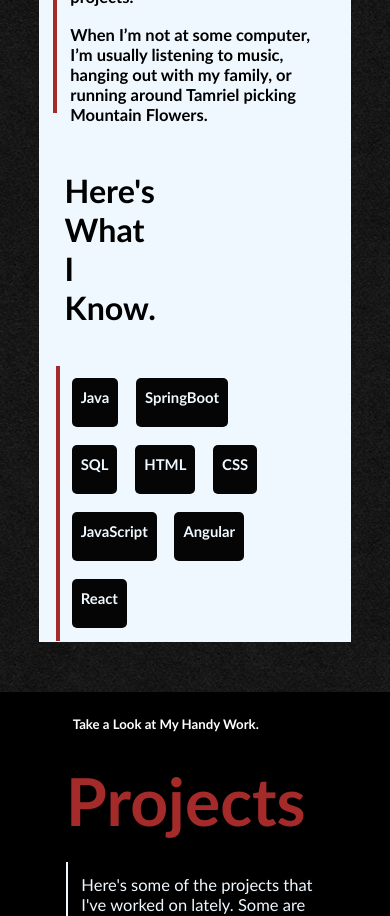
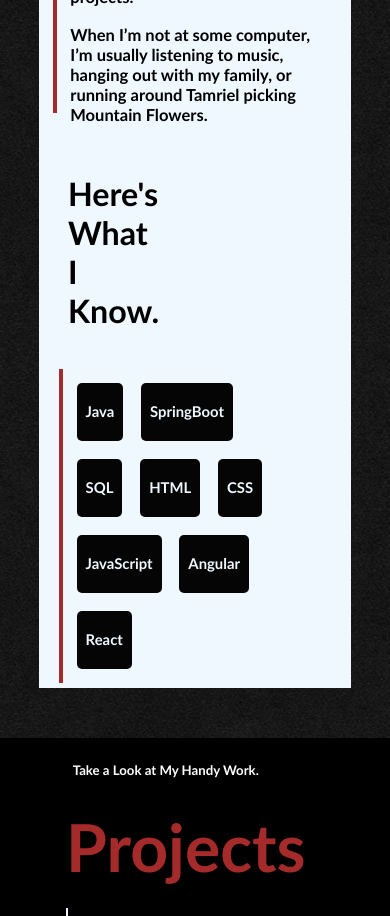
Before and after one commit to Surefire10/Surefire10.github.io, a React (Create React App) app: page / in a window 390 px wide. Shown: the part 1480-2396 px from the top of the page. Built offline with nearby package versions, Linux system fonts and the light colour scheme.

Commit message:
Changed skills height

```diff
--- a/src/pages/About.module.css
+++ b/src/pages/About.module.css
@@ -152,7 +152,7 @@
 }
 
 
-/*mid screen and landscape (too much space between titile and content)*/
+/*mid screen and landscape (too much space between title and content)*/
 
 @media(max-width :57.5em){
 
@@ -251,6 +251,7 @@
     justify-content:flex-start;
     width: 80%;
     height: auto;
+    padding: 0.2em;
 
 
 }
@@ -271,7 +272,8 @@
     width: 90%;
     height: 40%;
     border-left: 4px solid brown;
-    padding: 0.2em;
+    padding: 0.3em;
+
 
 
 
@@ -279,7 +281,15 @@
 
 .skills div{
 
-    height: 8%;
+    height: fit-content;
+
+
+
+}
+
+.skills h2{
+
+    margin-top: 10px;
 
 
 
```
